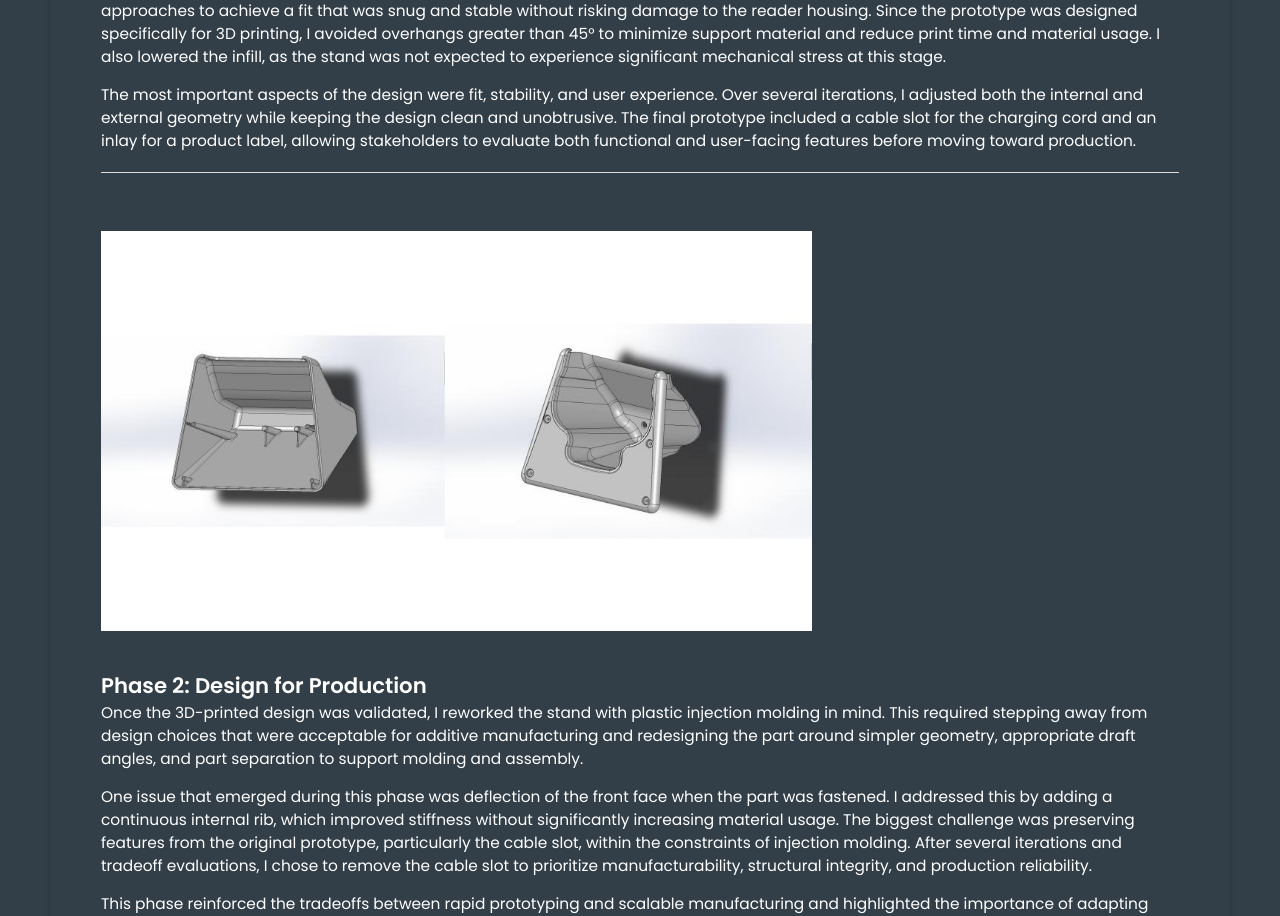
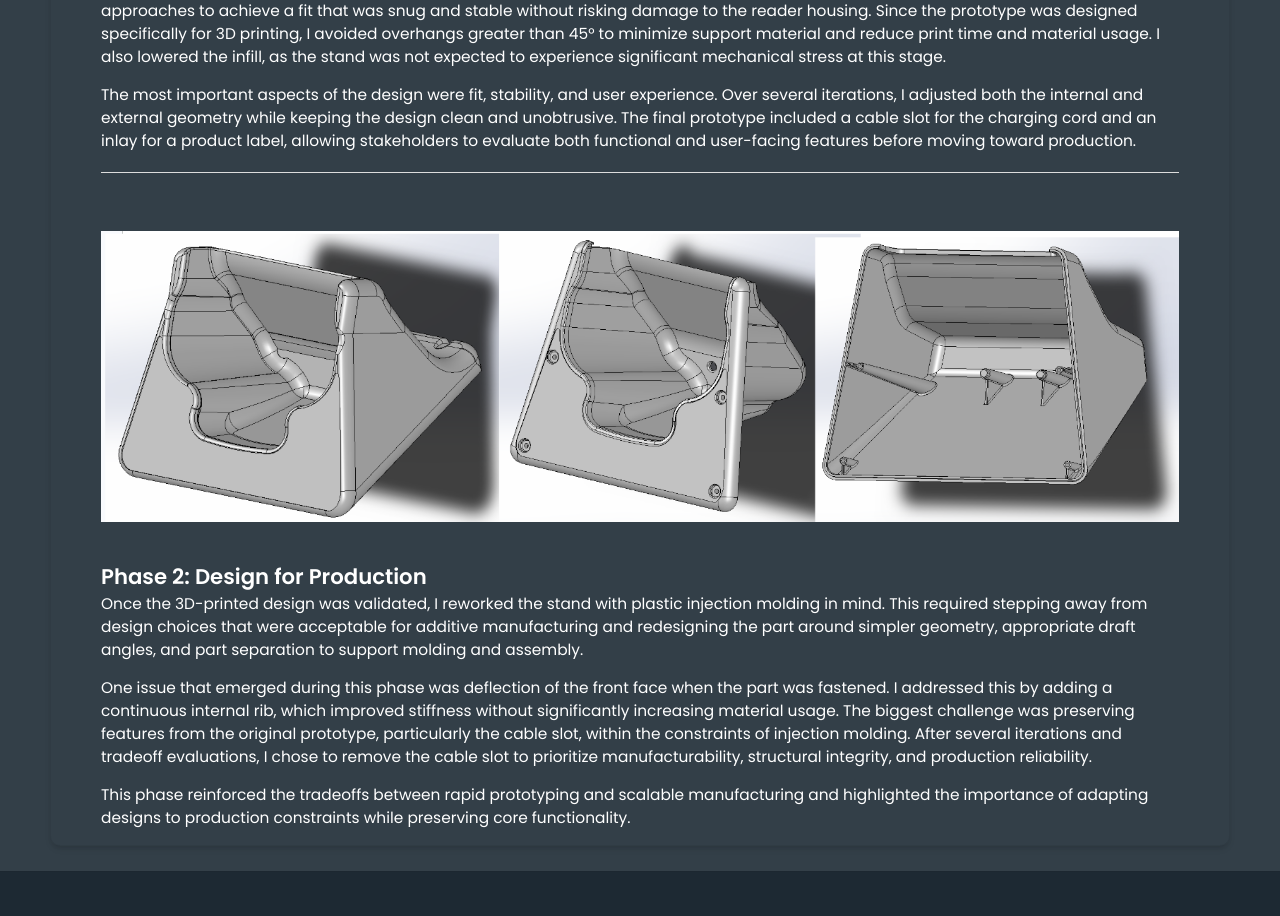
Before and after one commit to italiarod/italiarod.github.io, a Jekyll site: the page built from _projects/RDS_Stand/index.md, in a window 1280 px wide. Shown: the part 1399-2315 px from the top of the page. Built offline with Jekyll 4.4.1, drawn with Linux system fonts in a browser that asks for light colours.

Commit message:
Update index.md

```diff
--- a/_projects/RDS_Stand/index.md
+++ b/_projects/RDS_Stand/index.md
@@ -40,7 +40,7 @@ The most important aspects of the design were fit, stability, and user experienc
 ---
 
 <br>
-{% include image-gallery.html images="Untitled presentation.jpg" height="400" %}
+{% include image-gallery.html images="RDS3500CADLineup.png" height="400" %}
 <br>
 
 ## Phase 2: Design for Production
```
